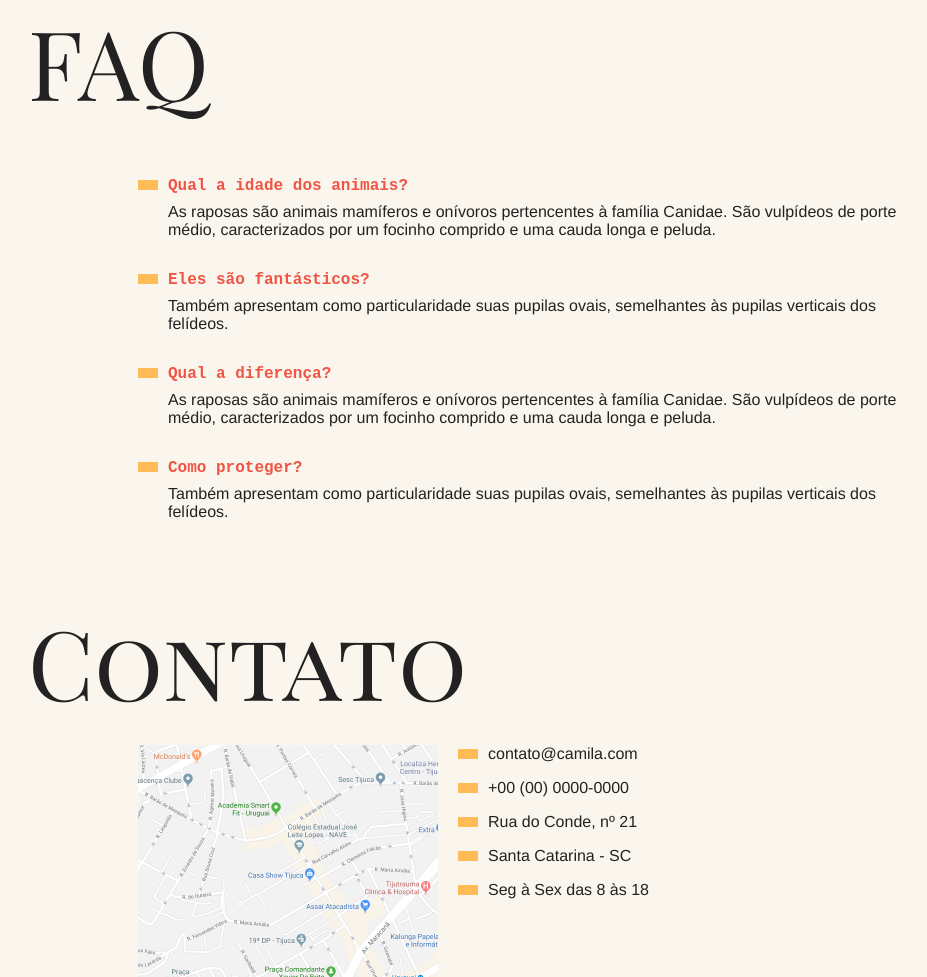
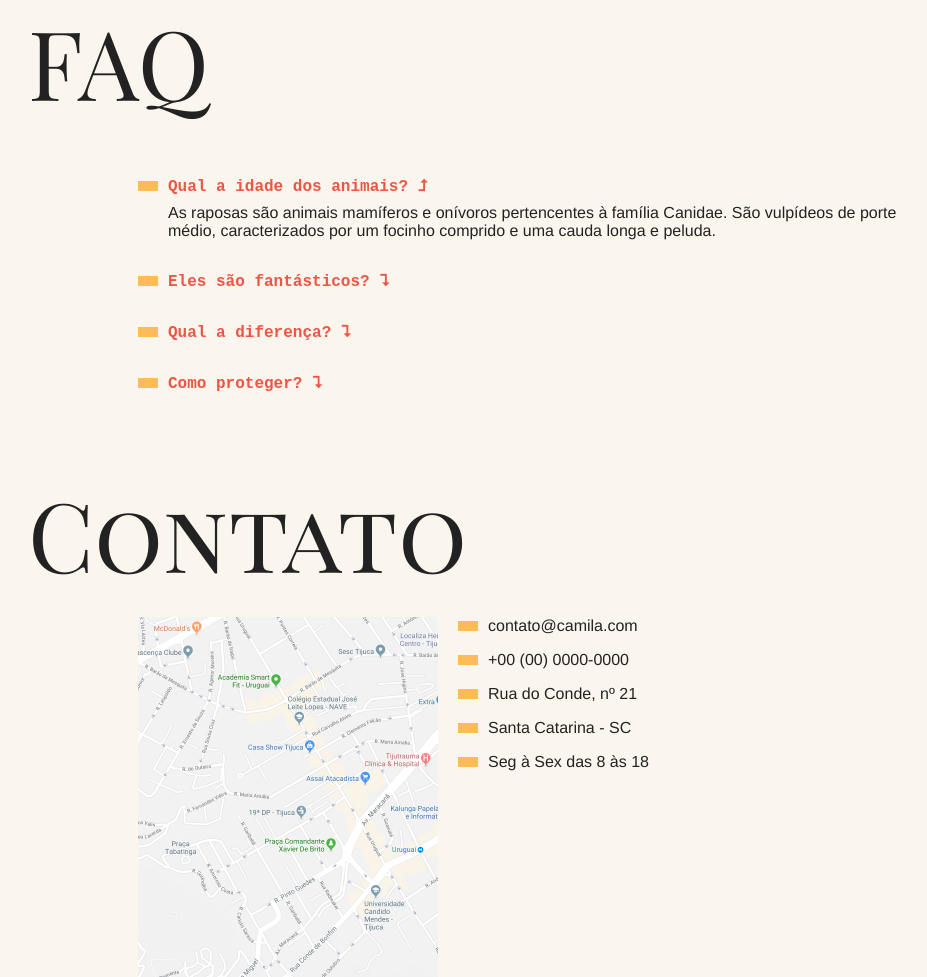
Before and after one commit to camila-kunitz/animais-fantasticos, a plain HTML site: page index.html in a window 1280 px wide. Shown: the part 799-1776 px from the top of the page, without its empty margins (162-1089 px from the left). Drawn offline with Linux system fonts and the light colour scheme.

Commit message:
Cria Accordion List

```diff
--- a/css/style.css
+++ b/css/style.css
@@ -242,3 +242,32 @@
     transform: translate3d(0, 0, 0);
   }
 }
+
+.js .js-accordion dd {
+  display: none;
+}
+
+.js-accordion dt::after {
+  content: '⮧';
+  margin-left: 10px;
+}
+
+.js-accordion dt.ativo::after {
+  content: '⮥';
+}
+
+.js-accordion dd.ativo {
+  display: block;
+  animation: slideDown 0.5s forwards;
+}
+
+@keyframes slideDown {
+  from {
+    opacity: 0;
+    max-height: 0;
+  }
+  to {
+    opacity: 1;
+    max-height: 200px;
+  }
+}
--- a/index.html
+++ b/index.html
@@ -112,7 +112,7 @@
 
   <section class="grid-section faq" id="faq">
     <h1 class="titulo">FAQ</h1>
-    <dl class="faq-lista">
+    <dl class="faq-lista js-accordion">
       <dt>Qual a idade dos animais?</dt>
       <dd>As raposas são animais mamíferos e onívoros pertencentes à família Canidae. São vulpídeos de porte médio, caracterizados por um focinho comprido e uma cauda longa e peluda.</dd>
 
--- a/script.js
+++ b/script.js
@@ -1,3 +1,4 @@
+function initTabNav() {
   const tabMenu = document.querySelectorAll('.js-tabmenu li');
   const tabContent = document.querySelectorAll('.js-tabcontent section');
 
@@ -17,3 +18,24 @@
       });
     });
   }
+}
+initTabNav();
+
+function initAccordion() {
+  const accordionList = document.querySelectorAll('.js-accordion dt');
+  const activeClass = 'ativo';
+  if (accordionList.length) {
+    accordionList[0].classList.add(activeClass);
+    accordionList[0].nextElementSibling.classList.add(activeClass);
+
+    function activeAccordion() {
+      this.classList.toggle(activeClass);
+      this.nextElementSibling.classList.toggle(activeClass);
+    }
+
+    accordionList.forEach((item) => {
+      item.addEventListener('click', activeAccordion);
+    });
+  }
+}
+initAccordion();
```
Lines whose indentation alone changed are shown as unchanged.
